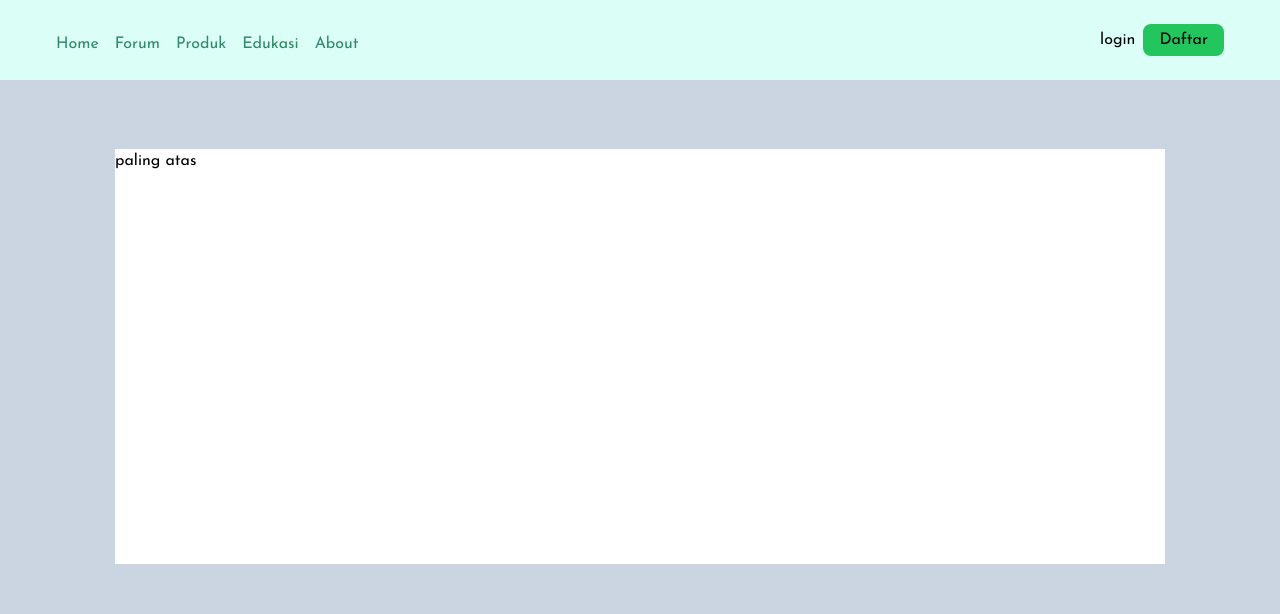
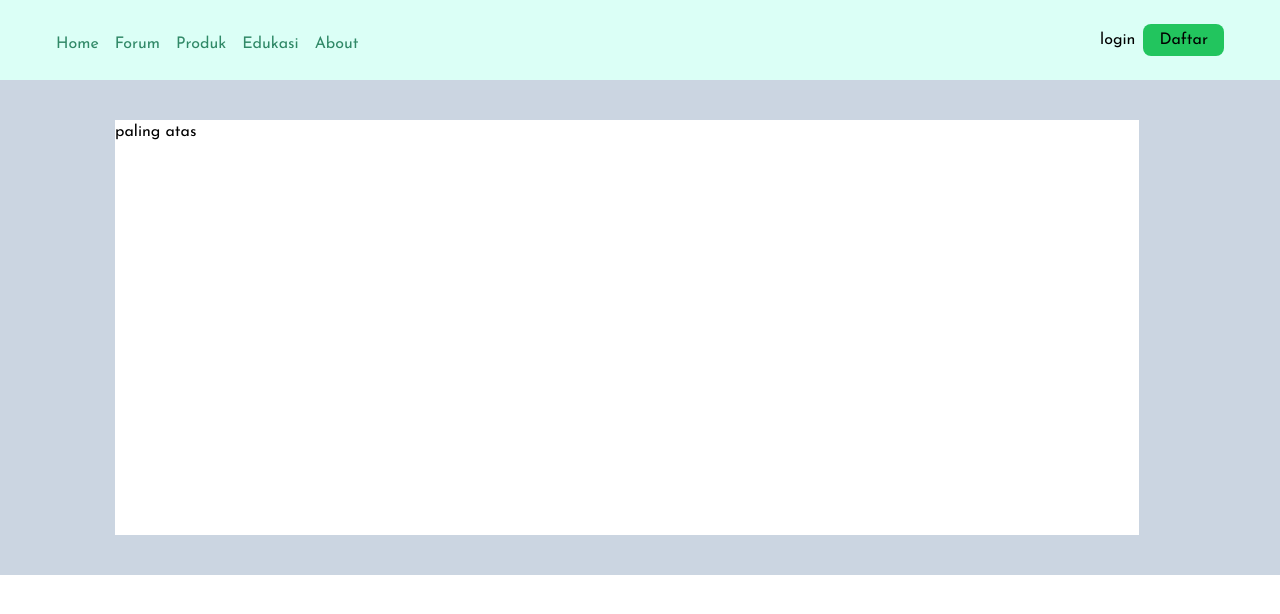
Before and after one commit to auliarahman789/ornatredec, a Next.js app: page /Edukasi in a window 1280 px wide. Shown: the top 614 px of the page. Built offline with nearby package versions, Linux system fonts and the light colour scheme.

Commit message:
perubahan ukuran div

```diff
--- a/src/app/components/Edukasi/main.tsx
+++ b/src/app/components/Edukasi/main.tsx
@@ -2,8 +2,10 @@ import React from "react";
 
 function Main() {
   return (
-    <div className="flex flex-col min-h-screen bg-slate-300">
-      <div className="bg-white my-[69px] mx-[115px] h-[415px]">paling atas</div>
+    <div className="flex pb-10 bg-slate-300">
+      <div className="bg-white mt-[40px] mb-[] mx-[115px] w-[1024px] h-[415px]">
+        paling atas
+      </div>
     </div>
   );
 }
```
